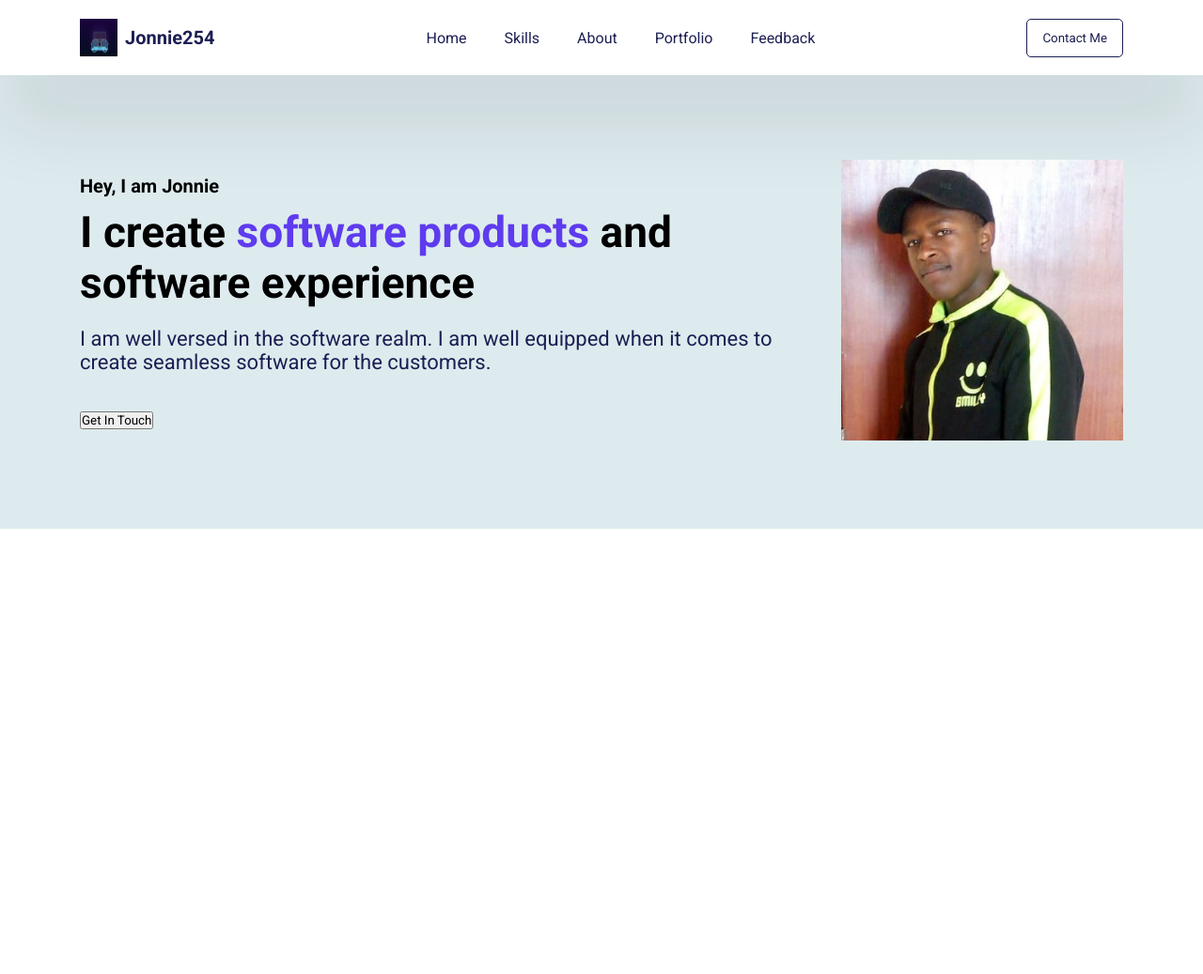
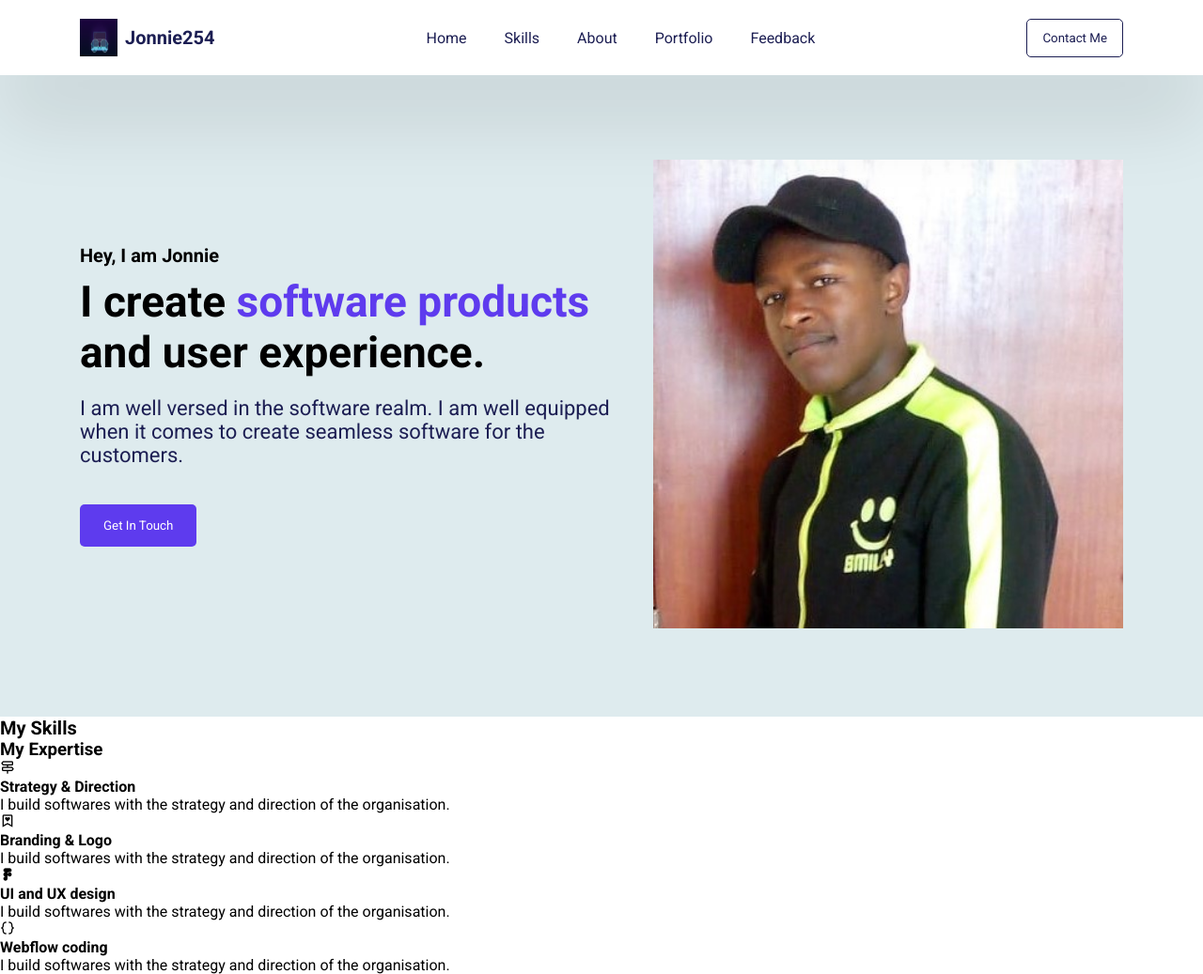
Before and after one commit to Jonnie254/Portifolio, a plain HTML site: page index.html in a window 1280 px wide. Shown: the whole page at 94% size. Before the commit the page ends 800 px from the top, so only its background shows below. Drawn offline with nearby package versions, Linux system fonts and the light colour scheme; a script that the page names is missing.

Commit message:
added some files

```diff
--- a/index.html
+++ b/index.html
@@ -31,7 +31,7 @@
         <div class="main" id="main">
             <div class="left">
                 <h5>Hey, I am Jonnie</h5>
-                <h3>I create <span>software products</span> and software experience</h3>
+                <h3>I create <span>software products</span> and user experience.</h3>
                 <p>I am well versed in the software realm. I am well equipped when it comes to create seamless software for the customers. </p>
                  <button>Get In Touch</button>
             </div>
@@ -39,6 +39,48 @@
                 <img src="/assests/pic.jpg" alt ="pic">
             </div>
         </div>
+        <div class="skills" id = "skills">
+            <h5>My Skills</h5>
+            <h3>My Expertise</h3>
+            <div class="skills-items">
+                <div class="item">
+                    <div class="icon">
+                        <i class='bx bx-directions'></i>
+                        <h4>Strategy & Direction</h4>
+                        <p>
+                            I build softwares with the strategy and direction of the organisation.
+                        </p>
+                    </div>
+                    <div class="item">
+                        <div class="icon">
+                            <i class='bx bx-bookmark-heart'></i>
+                            <h4>Branding & Logo</h4>
+                            <p>
+                                I build softwares with the strategy and direction of the organisation.
+                            </p>
+                        </div>
+                        <div class="item">
+                            <div class="icon">
+                                <i class='bx bxl-figma' ></i>
+                                <h4>UI and UX design</h4>
+                                <p>
+                                    I build softwares with the strategy and direction of the organisation.
+                                </p>
+                            </div>
+                            <div class="item">
+                                <div class="icon">
+                                    <i class='bx bx-code-curly' ></i>
+                                    <h4>Webflow coding</h4>
+                                    <p>
+                                        I build softwares with the strategy and direction of the organisation.
+                                    </p>
+                                </div>
+                        </div>
+                    </div>
+
+                </div>
+            </div>
+        </div>
         <script src="script.css"></script>
 
     </body>
--- a/styles.css
+++ b/styles.css
@@ -95,6 +95,12 @@ nav button#menuButton{
 }
 .main .left button{
     margin-top: 40px;
+    color:#fff;
+    cursor:pointer;
+    background-color:#5e3bee;
+    padding: 14px 24px;
+    border: 1px solid transparent;
+    border-radius:5px;
 
 }
 .main .left p{
@@ -103,6 +109,6 @@ nav button#menuButton{
     margin-top:20px;
 }
  .main .right img{
-    width: 300px;
+    width: 500px;
 
  }
```
